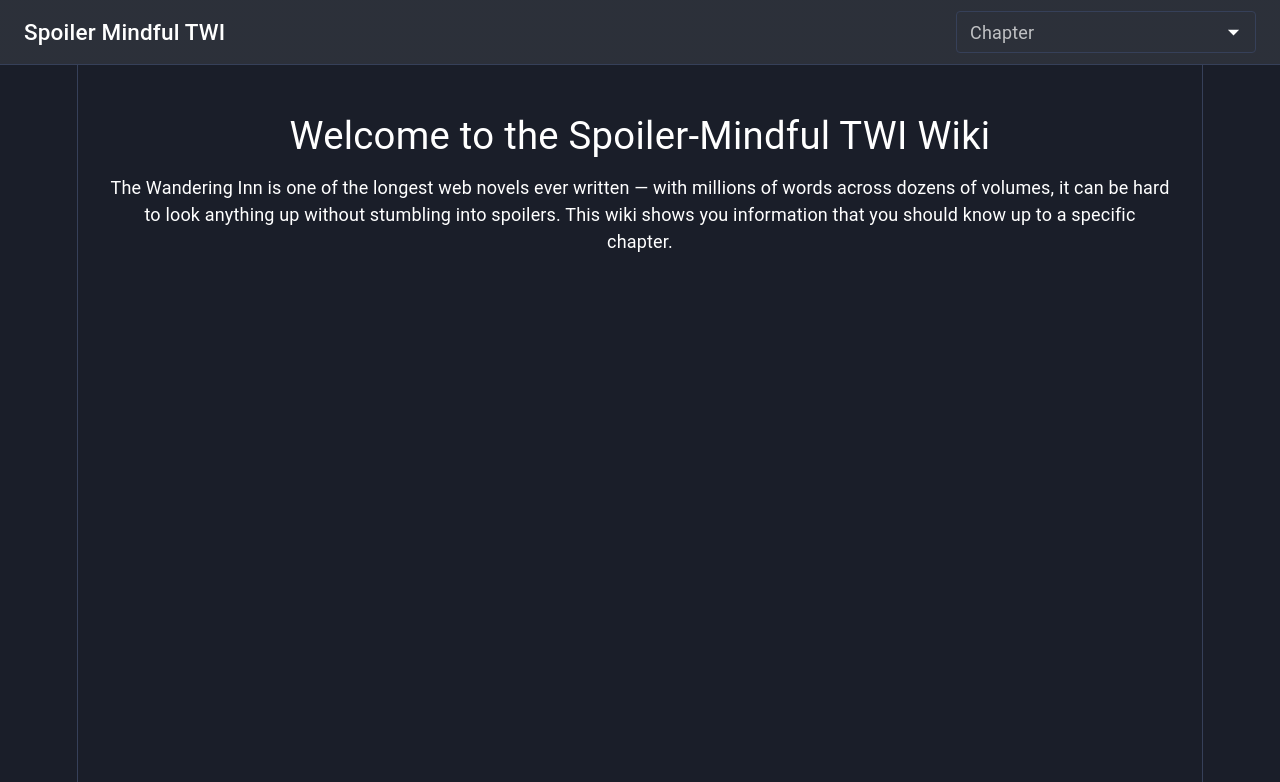
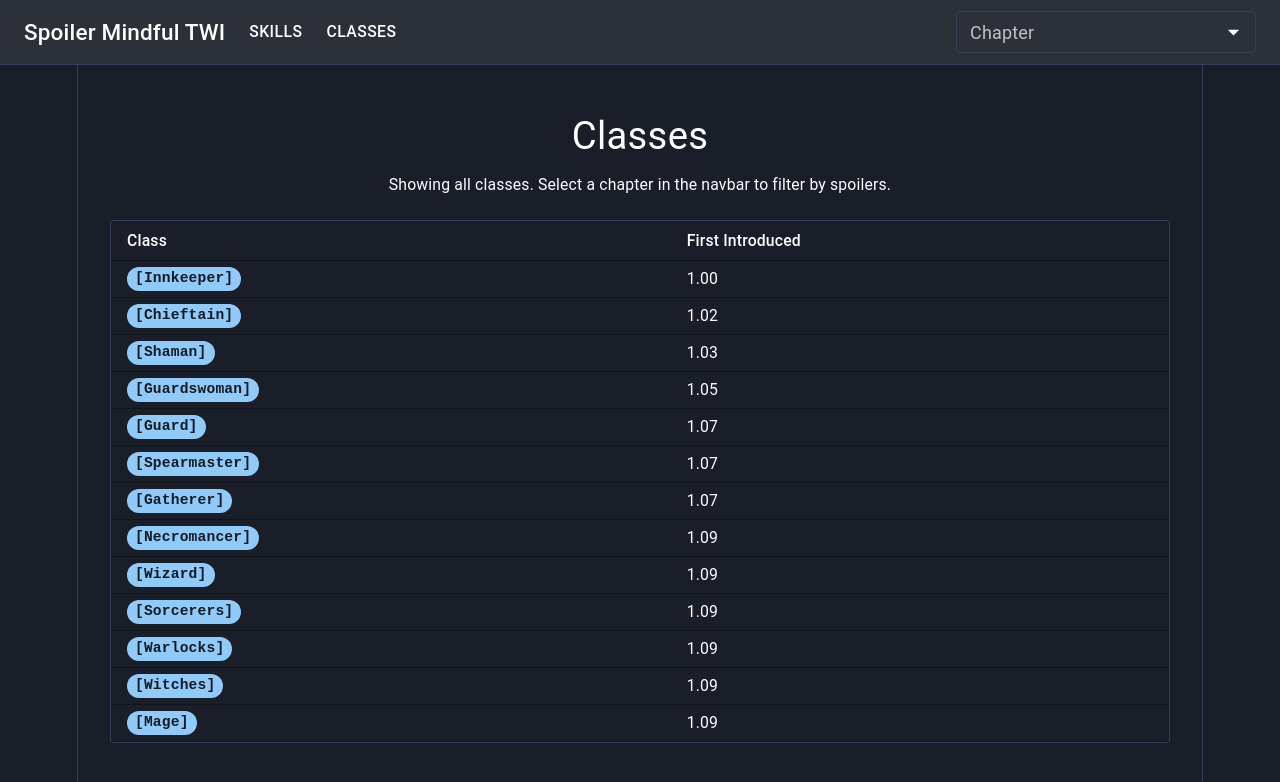
Before and after one commit to tomiyee/spoiler-mindful-TWI, a React (Vite) app: page /spoiler-mindful-TWI/classes in a window 1280 px wide. Shown: the top 782 px of the page. Built offline with nearby package versions, Linux system fonts and the light colour scheme.

Commit message:
feat: add skills and classes directory

```diff
--- a/package.json
+++ b/package.json
@@ -21,6 +21,7 @@
     "@mui/material": "^9.0.0",
     "react": "^19.2.4",
     "react-dom": "^19.2.4",
+    "react-router-dom": "^7.14.1",
     "zustand": "^5.0.12"
   },
   "devDependencies": {
--- a/src/App.tsx
+++ b/src/App.tsx
@@ -1,12 +1,19 @@
 import Box from "@mui/material/Box";
 import Typography from "@mui/material/Typography";
+import { Routes, Route } from "react-router-dom";
 import { NavBar } from "./components/NavBar";
+import { lazy, Suspense } from "react";
 import "./App.css";
 
-function App() {
+const SkillsPage = lazy(() =>
+  import("./pages/SkillsPage").then((m) => ({ default: m.SkillsPage }))
+);
+const ClassesPage = lazy(() =>
+  import("./pages/ClassesPage").then((m) => ({ default: m.ClassesPage }))
+);
+
+function HomePage() {
   return (
-    <>
-      <NavBar />
     <Box sx={{ px: 4, py: 6 }}>
       <Typography variant="h4" gutterBottom>
         Welcome to the Spoiler-Mindful TWI Wiki
@@ -18,6 +25,20 @@ function App() {
         information that you should know up to a specific chapter.
       </Typography>
     </Box>
+  );
+}
+
+function App() {
+  return (
+    <>
+      <NavBar />
+      <Suspense fallback={null}>
+        <Routes>
+          <Route path="/" element={<HomePage />} />
+          <Route path="/skills" element={<SkillsPage />} />
+          <Route path="/classes" element={<ClassesPage />} />
+        </Routes>
+      </Suspense>
     </>
   );
 }
--- a/src/components/NavBar.tsx
+++ b/src/components/NavBar.tsx
@@ -1,8 +1,10 @@
 import AppBar from "@mui/material/AppBar";
 import Box from "@mui/material/Box";
+import Button from "@mui/material/Button";
 import Toolbar from "@mui/material/Toolbar";
 import Typography from "@mui/material/Typography";
 import { lazy, Suspense } from "react";
+import { Link as RouterLink } from "react-router-dom";
 
 const ChapterSelector = lazy(() =>
   import("./ChapterSelector").then((m) => ({ default: m.ChapterSelector }))
@@ -21,10 +23,22 @@ export function NavBar() {
         width: "100vw",
       }}
     >
-      <Toolbar>
-        <Typography variant="h6" component="div" sx={{ flexGrow: 0, mr: "auto" }}>
+      <Toolbar sx={{ gap: 1 }}>
+        <Typography
+          variant="h6"
+          component={RouterLink}
+          to="/"
+          sx={{ flexGrow: 0, mr: 1, color: "inherit", textDecoration: "none" }}
+        >
           Spoiler Mindful TWI
         </Typography>
+        <Button color="inherit" component={RouterLink} to="/skills">
+          Skills
+        </Button>
+        <Button color="inherit" component={RouterLink} to="/classes">
+          Classes
+        </Button>
+        <Box sx={{ flexGrow: 1 }} />
         <Box sx={{ width: 300 }}>
           <Suspense fallback={<Box sx={{ width: 300 }} />}>
             <ChapterSelector />
--- /dev/null
+++ b/src/data/classes.ts
@@ -0,0 +1,69 @@
+import type { ClassData } from "../types";
+
+export const CLASS_DATA: ClassData[] = [
+  {
+    classId: "innkeeper",
+    className: "[Innkeeper]",
+    introducedAtChapterIndex: 0,
+  },
+  {
+    classId: "chieftain",
+    className: "[Chieftain]",
+    introducedAtChapterIndex: 2,
+  },
+  {
+    classId: "shaman",
+    className: "[Shaman]",
+    introducedAtChapterIndex: 3,
+  },
+  {
+    classId: "guardswoman",
+    className: "[Guardswoman]",
+    introducedAtChapterIndex: 5,
+  },
+  {
+    classId: "guard",
+    className: "[Guard]",
+    introducedAtChapterIndex: 7,
+  },
+  {
+    classId: "spearmaster",
+    className: "[Spearmaster]",
+    introducedAtChapterIndex: 7,
+  },
+  {
+    classId: "gatherer",
+    className: "[Gatherer]",
+    introducedAtChapterIndex: 7,
+  },
+  {
+    classId: "necromancer",
+    className: "[Necromancer]",
+    introducedAtChapterIndex: 9,
+  },
+  {
+    classId: "wizard",
+    className: "[Wizard]",
+    introducedAtChapterIndex: 9,
+  },
+  {
+    classId: "sorcerers",
+    className: "[Sorcerers]",
+    introducedAtChapterIndex: 9,
+  },
+  {
+    classId: "warlocks",
+    className: "[Warlocks]",
+    introducedAtChapterIndex: 9,
+  },
+  {
+    classId: "witches",
+    className: "[Witches]",
+    introducedAtChapterIndex: 9,
+  },
+  {
+    classId: "mage",
+    className: "[Mage]",
+    introducedAtChapterIndex: 9,
+  },
+];
--- /dev/null
+++ b/src/data/skills.ts
@@ -0,0 +1,39 @@
+import type { SkillData } from "../types";
+
+export const SKILL_DATA: SkillData[] = [
+  {
+    skillId: "basic-cleaning",
+    skillName: "[Basic Cleaning]",
+    skillColor: "#80cbc4",
+    wikiLink: "https://wiki.wanderinginn.com/Basic_Cleaning",
+    introducedAtChapterIndex: 0,
+  },
+  {
+    skillId: "basic-cooking",
+    skillName: "[Basic Cooking]",
+    skillColor: "#ffcc80",
+    wikiLink: "https://wiki.wanderinginn.com/Cooking_(skill)#Basic_Cooking",
+    introducedAtChapterIndex: 0,
+  },
+  {
+    skillId: "basic-crafting",
+    skillName: "[Basic Crafting]",
+    skillColor: "#ffcc80",
+    wikiLink: "https://wiki.wanderinginn.com/Basic_Crafting",
+    introducedAtChapterIndex: 6,
+  },
+  {
+    skillId: "detect-poison",
+    skillName: "[Detect Poison]",
+    skillColor: "#a5d6a7",
+    wikiLink: "https://wiki.wanderinginn.com/Detect_Poison",
+    introducedAtChapterIndex: 7,
+  },
+  {
+    skillId: "detect-guilt",
+    skillName: "[Detect Guilt]",
+    skillColor: "#ce93d8",
+    wikiLink: "https://wiki.wanderinginn.com/Detect_Guilt",
+    introducedAtChapterIndex: 9,
+  },
+];
--- a/src/main.tsx
+++ b/src/main.tsx
@@ -2,15 +2,18 @@ import { StrictMode } from 'react'
 import { createRoot } from 'react-dom/client'
 import { ThemeProvider } from '@mui/material/styles'
 import CssBaseline from '@mui/material/CssBaseline'
+import { BrowserRouter } from 'react-router-dom'
 import { theme } from './theme'
 import './index.css'
 import App from './App.tsx'
 
 createRoot(document.getElementById('root')!).render(
   <StrictMode>
-    <ThemeProvider theme={theme}>
-      <CssBaseline />
-      <App />
-    </ThemeProvider>
+    <BrowserRouter basename="/spoiler-mindful-TWI/">
+      <ThemeProvider theme={theme}>
+        <CssBaseline />
+        <App />
+      </ThemeProvider>
+    </BrowserRouter>
   </StrictMode>,
 )
--- /dev/null
+++ b/src/pages/ClassesPage.tsx
@@ -0,0 +1,70 @@
+import Box from "@mui/material/Box";
+import Chip from "@mui/material/Chip";
+import Paper from "@mui/material/Paper";
+import Table from "@mui/material/Table";
+import TableBody from "@mui/material/TableBody";
+import TableCell from "@mui/material/TableCell";
+import TableContainer from "@mui/material/TableContainer";
+import TableHead from "@mui/material/TableHead";
+import TableRow from "@mui/material/TableRow";
+import Typography from "@mui/material/Typography";
+import { CLASS_DATA } from "../data/classes";
+import { CHAPTER_DATA } from "../data/chapters";
+import { useSelectedChapter } from "../hooks/useSelectedChapter";
+
+export function ClassesPage() {
+  const [selectedChapter] = useSelectedChapter();
+
+  const maxIndex = selectedChapter?.chapterIndex ?? Infinity;
+  const visible = CLASS_DATA.filter((c) => c.introducedAtChapterIndex <= maxIndex);
+
+  const chapterName = (index: number) =>
+    CHAPTER_DATA.find((c) => c.chapterIndex === index)?.chapterName ?? `#${index}`;
+
+  return (
+    <Box sx={{ px: 4, py: 6 }}>
+      <Typography variant="h4" gutterBottom>
+        Classes
+      </Typography>
+      <Typography variant="body2" color="text.secondary" sx={{ mb: 3 }}>
+        {selectedChapter
+          ? `Showing classes introduced up to chapter ${selectedChapter.chapterName}.`
+          : "Showing all classes. Select a chapter in the navbar to filter by spoilers."}
+      </Typography>
+
+      {visible.length === 0 ? (
+        <Typography color="text.secondary">No classes introduced yet.</Typography>
+      ) : (
+        <TableContainer component={Paper} variant="outlined">
+          <Table size="small">
+            <TableHead>
+              <TableRow>
+                <TableCell>Class</TableCell>
+                <TableCell>First Introduced</TableCell>
+              </TableRow>
+            </TableHead>
+            <TableBody>
+              {visible.map((cls) => (
+                <TableRow key={cls.classId} hover>
+                  <TableCell>
+                    <Chip
+                      label={cls.className}
+                      size="small"
+                      sx={{
+                        bgcolor: "primary.main",
+                        color: "primary.contrastText",
+                        fontWeight: 600,
+                        fontFamily: "monospace",
+                      }}
+                    />
+                  </TableCell>
+                  <TableCell>{chapterName(cls.introducedAtChapterIndex)}</TableCell>
+                </TableRow>
+              ))}
+            </TableBody>
+          </Table>
+        </TableContainer>
+      )}
+    </Box>
+  );
+}
--- /dev/null
+++ b/src/pages/SkillsPage.tsx
@@ -0,0 +1,77 @@
+import Box from "@mui/material/Box";
+import Chip from "@mui/material/Chip";
+import Paper from "@mui/material/Paper";
+import Table from "@mui/material/Table";
+import TableBody from "@mui/material/TableBody";
+import TableCell from "@mui/material/TableCell";
+import TableContainer from "@mui/material/TableContainer";
+import TableHead from "@mui/material/TableHead";
+import TableRow from "@mui/material/TableRow";
+import Typography from "@mui/material/Typography";
+import Link from "@mui/material/Link";
+import { SKILL_DATA } from "../data/skills";
+import { CHAPTER_DATA } from "../data/chapters";
+import { useSelectedChapter } from "../hooks/useSelectedChapter";
+
+export function SkillsPage() {
+  const [selectedChapter] = useSelectedChapter();
+
+  const maxIndex = selectedChapter?.chapterIndex ?? Infinity;
+  const visible = SKILL_DATA.filter((s) => s.introducedAtChapterIndex <= maxIndex);
+
+  const chapterName = (index: number) =>
+    CHAPTER_DATA.find((c) => c.chapterIndex === index)?.chapterName ?? `#${index}`;
+
+  return (
+    <Box sx={{ px: 4, py: 6 }}>
+      <Typography variant="h4" gutterBottom>
+        Skills
+      </Typography>
+      <Typography variant="body2" color="text.secondary" sx={{ mb: 3 }}>
+        {selectedChapter
+          ? `Showing skills introduced up to chapter ${selectedChapter.chapterName}.`
+          : "Showing all skills. Select a chapter in the navbar to filter by spoilers."}
+      </Typography>
+
+      {visible.length === 0 ? (
+        <Typography color="text.secondary">No skills introduced yet.</Typography>
+      ) : (
+        <TableContainer component={Paper} variant="outlined">
+          <Table size="small">
+            <TableHead>
+              <TableRow>
+                <TableCell>Skill</TableCell>
+                <TableCell>First Introduced</TableCell>
+                <TableCell>Wiki</TableCell>
+              </TableRow>
+            </TableHead>
+            <TableBody>
+              {visible.map((skill) => (
+                <TableRow key={skill.skillId} hover>
+                  <TableCell>
+                    <Chip
+                      label={skill.skillName}
+                      size="small"
+                      sx={{
+                        bgcolor: skill.skillColor,
+                        color: "#000",
+                        fontWeight: 600,
+                        fontFamily: "monospace",
+                      }}
+                    />
+                  </TableCell>
+                  <TableCell>{chapterName(skill.introducedAtChapterIndex)}</TableCell>
+                  <TableCell>
+                    <Link href={skill.wikiLink} target="_blank" rel="noopener noreferrer">
+                      Wiki
+                    </Link>
+                  </TableCell>
+                </TableRow>
+              ))}
+            </TableBody>
+          </Table>
+        </TableContainer>
+      )}
+    </Box>
+  );
+}
```
Also changed, not shown: src/types.ts (+14 -0 lines), 2 other files (tests, documents, lock files or other folders). Lines whose indentation alone changed are shown as unchanged.
